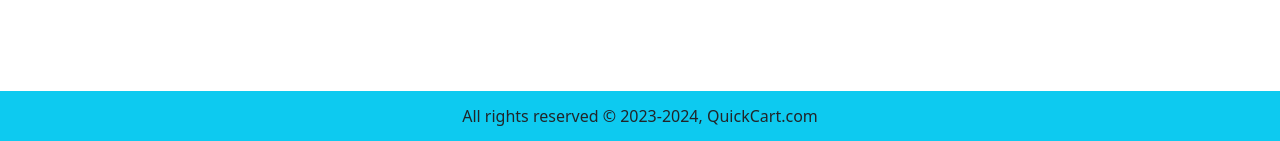
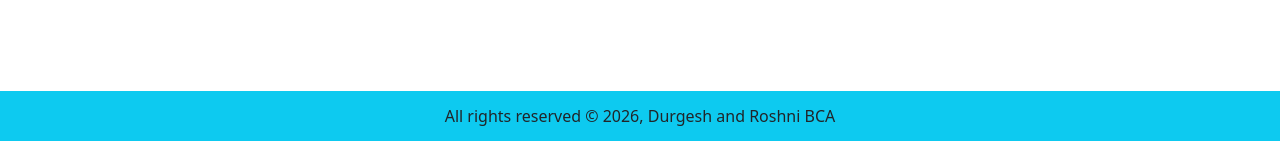
Before and after one commit to durgesh790067-maker/ShopEase-project, a PHP site: page /admin_mode/index.php in a window 1280 px wide. Shown: the part 659-800 px from the top of the page. Run offline with PHP 8.4, Linux system fonts and the light colour scheme; data that the repository does not hold is empty.

Commit message:
Update copyright information in website footer
Modify the copyright text in QuickCart/includes/footer.php to reflect the new year and names.

Replit-Commit-Author: Agent
Replit-Commit-Session-Id: 51bce96f-6a2a-445f-8e8b-8c823eadb943
Replit-Commit-Checkpoint-Type: full_checkpoint
Replit-Commit-Event-Id: a42b8819-7933-454c-8b4a-cfc7066d1a29
Replit-Commit-Screenshot-Url: https://storage.googleapis.com/screenshot-production-us-central1/e8a89203-0414-4e2f-a583-00b414752a22/51bce96f-6a2a-445f-8e8b-8c823eadb943/E2lq4M6
Replit-Helium-Checkpoint-Created: true

```diff
--- a/QuickCart/includes/footer.php
+++ b/QuickCart/includes/footer.php
@@ -31,7 +31,7 @@
         <!-- Your content here -->
     </div>
     <div class="footer bg-info text-dark">
-        All rights reserved © 2023-2024, QuickCart.com
+        All rights reserved © 2026, Durgesh and Roshni BCA
     </div>
 </body>
 </html>
```
